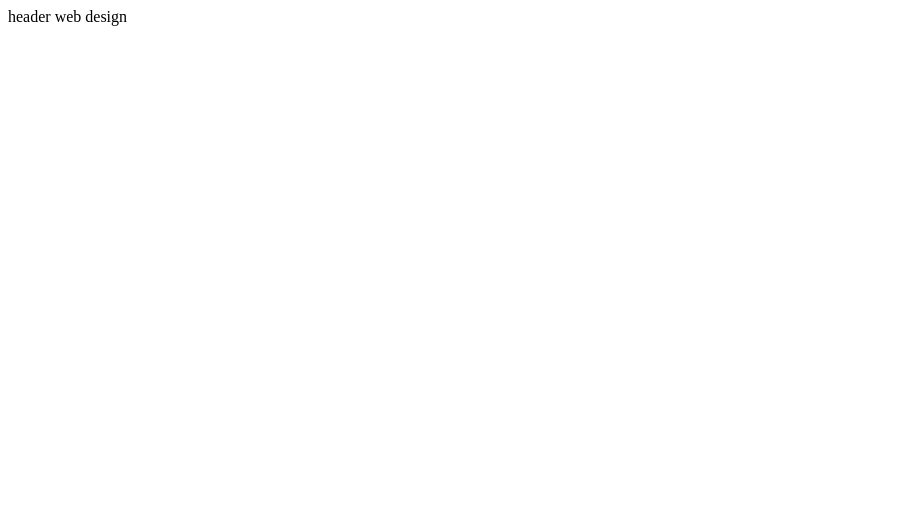
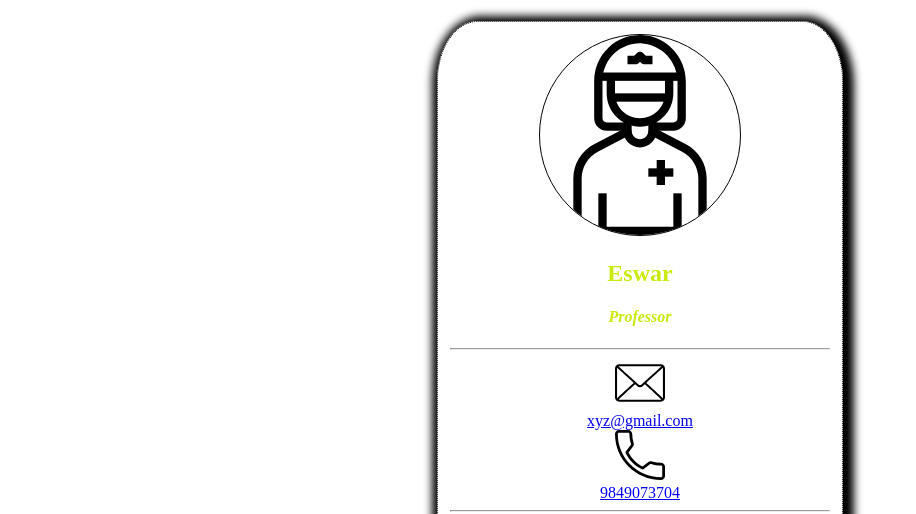
Before and after one commit to vviteswar123/Web-Design, a plain HTML site: page index.html in a window 1280 px wide. Shown: the top 514 px of the page, without its empty margins (0-916 px from the left). Drawn offline with Linux system fonts and the light colour scheme.

Commit message:
sample code

```diff
--- /dev/null
+++ b/css/style1.css
@@ -0,0 +1,44 @@
+.parent {
+	display: flex;
+	flex-direction: row;
+	flex-wrap: wrap;
+	justify-content: center;
+}
+.child {width: 30%;
+		border: 1px dotted #000;
+		padding: 1%;
+		margin: 1%;
+		box-shadow: 3px 3px 8px 8px #000;
+		border-radius: 10%;
+		text-align: center;
+		color: #cbe90a;
+}
+.role{
+	font-style: italic;
+	font-color: #fff;
+}
+.profile{
+	width: 200px;
+	border: 1px solid #000;
+	border-radius: 70%;
+}
+.contact{
+	display: block;
+}
+.contactions{
+	width: 50px;
+}
+.socialmedia{
+	width: 50px;
+}
+@media only screen and (min-width: 320px) and (max-width: 480px){
+	.child{
+		width: 90%;
+		border: 1px dotted #000;
+		padding: 1%;
+		margin: 1%;
+		box-shadow: 3px 3px 8px 8px #000;
+		border-radius: 10%;
+		text-align: center;
+	}	color: #cbe90a;
+}
--- a/index.html
+++ b/index.html
@@ -1,4 +1,26 @@
-<html>
-<head>header</head>
-<body>web design</body>
+<!DOCTYPE html>
+<html lang="en">
+<head>
+	<title>Web Page</title>
+	<link rel="icon" type="favicon" href="image/web-design.svg">
+	<link rel="stylesheet" type="text/css" href="css/style1.css">
+	<meta name="viewport" content="width=device-width,initial-scale=1" />
+</head>
+<body>
+	<section class="parent">
+		<article class="child">
+			<img src="image/avatar.svg" class="profile">
+			<h2>Eswar</h2>
+			<h4 class="role">Professor</h4><hr>
+			<img src="image/interface.svg" class="contactions">
+			<a href="mailto: zyz@gmail.com" class="contact">xyz@gmail.com</a>
+			<img src="image/call.svg" class="contactions">
+			<a href="tel:9849073704" class="contact">9849073704</a><hr>
+
+			<a href="https://www.facebook.com/rayachoti.eswar" target="_blank"><img src="image/facebook.svg" class="socialmedia"></a><hr>
+
+			<a href="https://github.com/vviteswar123" target="_blank">github</a>
+		</article>
+	</section>
+</body>
 </html>
```
Also changed, not shown: about.html (added, +15 -0 lines), image/avatar.svg (added), image/call.svg (added), image/facebook.svg (added), image/interface.svg (added), image/web-design.svg (added).
